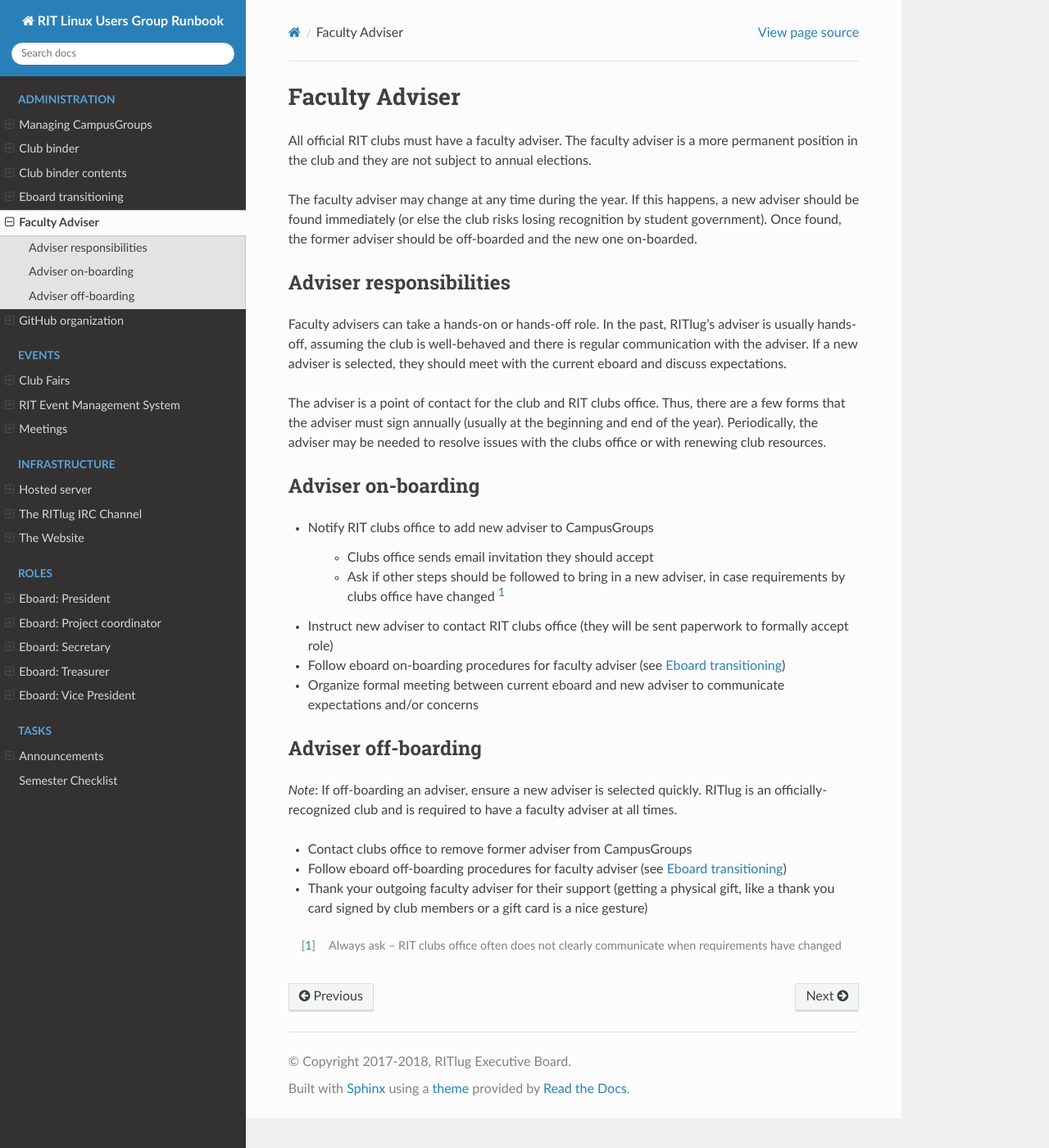
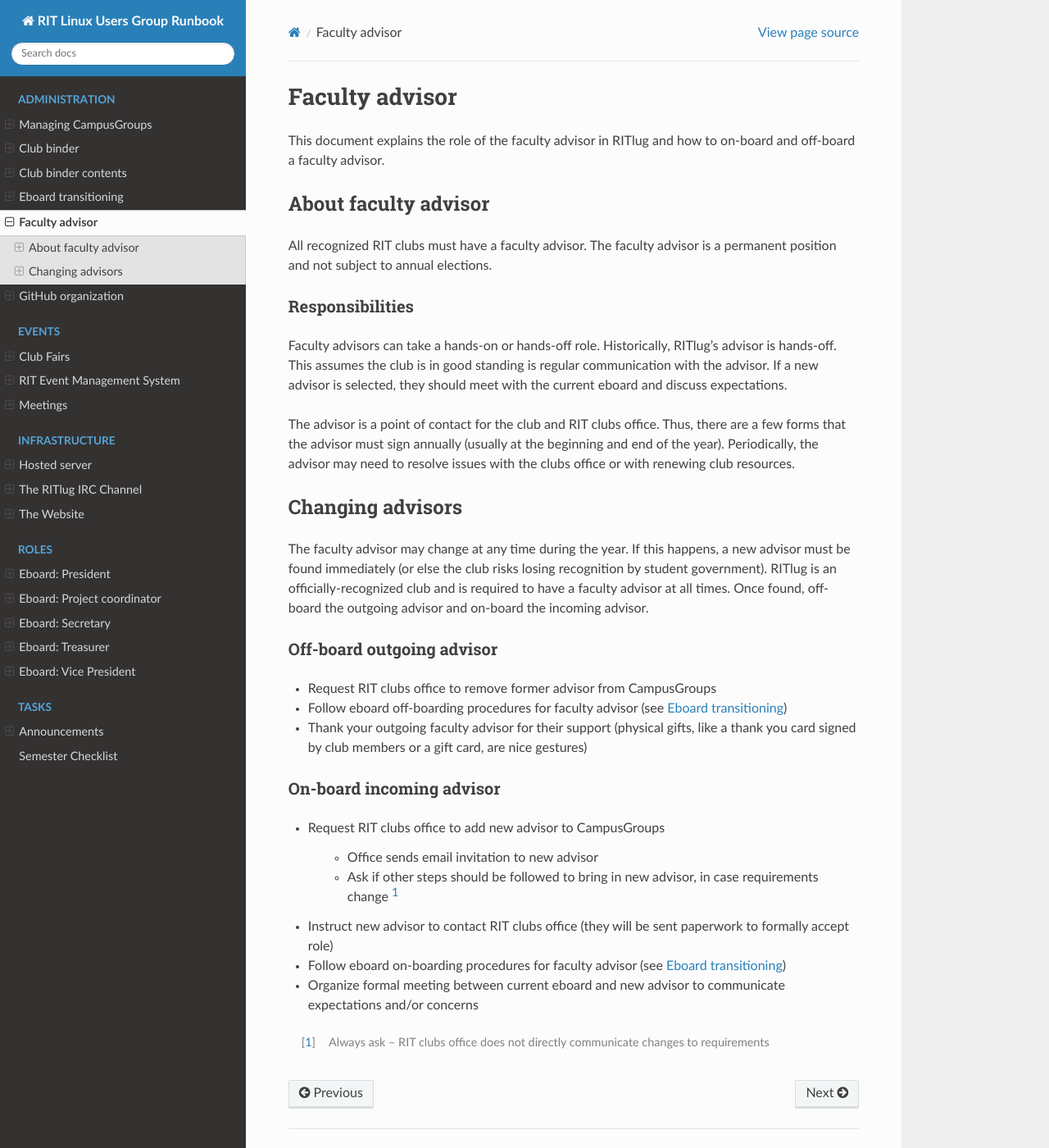
Before and after one commit to RITlug/runbook, a Sphinx documentation site: the page built from docs/administration/faculty-adviser.rst, in a window 1280 px wide and 1400 px high. Shown: the whole window at 82% size. Built offline with Sphinx 7.4.7 and the Read the Docs theme 2.0.0, drawn with Linux system fonts in a browser that asks for light colours; formulas are drawn with MathJax 3.

Commit message:
Faculty advisor: Follow style guide, reorganize / restructure content

```diff
--- a/docs/administration/faculty-adviser.rst
+++ b/docs/administration/faculty-adviser.rst
@@ -1,53 +1,62 @@
-Faculty Adviser
-===============
+###############
+Faculty advisor
+###############
 
-All official RIT clubs must have a faculty adviser.
-The faculty adviser is a more permanent position in the club and they are not subject to annual elections.
-
-The faculty adviser may change at any time during the year.
-If this happens, a new adviser should be found immediately (or else the club risks losing recognition by student government).
-Once found, the former adviser should be off-boarded and the new one on-boarded.
+This document explains the role of the faculty advisor in RITlug and how to on-board and off-board a faculty advisor.
 
 
-Adviser responsibilities
-------------------------
+*********************
+About faculty advisor
+*********************
 
-Faculty advisers can take a hands-on or hands-off role.
-In the past, RITlug's adviser is usually hands-off, assuming the club is well-behaved and there is regular communication with the adviser.
-If a new adviser is selected, they should meet with the current eboard and discuss expectations.
+All recognized RIT clubs must have a faculty advisor.
+The faculty advisor is a permanent position and not subject to annual elections.
 
-The adviser is a point of contact for the club and RIT clubs office.
-Thus, there are a few forms that the adviser must sign annually (usually at the beginning and end of the year).
-Periodically, the adviser may be needed to resolve issues with the clubs office or with renewing club resources.
+Responsibilities
+================
+
+Faculty advisors can take a hands-on or hands-off role.
+Historically, RITlug's advisor is hands-off.
+This assumes the club is in good standing is regular communication with the advisor.
+If a new advisor is selected, they should meet with the current eboard and discuss expectations.
+
+The advisor is a point of contact for the club and RIT clubs office.
+Thus, there are a few forms that the advisor must sign annually (usually at the beginning and end of the year).
+Periodically, the advisor may need to resolve issues with the clubs office or with renewing club resources.
 
 
-Adviser on-boarding
--------------------
+*****************
+Changing advisors
+*****************
 
-- Notify RIT clubs office to add new adviser to CampusGroups
+The faculty advisor may change at any time during the year.
+If this happens, a new advisor must be found immediately (or else the club risks losing recognition by student government).
+RITlug is an officially-recognized club and is required to have a faculty advisor at all times.
+Once found, off-board the outgoing advisor and on-board the incoming advisor.
 
-    - Clubs office sends email invitation they should accept
+Off-board outgoing advisor
+==========================
 
-    - Ask if other steps should be followed to bring in a new adviser, in case requirements by clubs office have changed [#]_
+- Request RIT clubs office to remove former advisor from CampusGroups
 
-- Instruct new adviser to contact RIT clubs office (they will be sent paperwork to formally accept role)
+- Follow eboard off-boarding procedures for faculty advisor (see :doc:`eboard-onboarding-offboarding`)
 
-- Follow eboard on-boarding procedures for faculty adviser (see :doc:`eboard-onboarding-offboarding`)
+- Thank your outgoing faculty advisor for their support (physical gifts, like a thank you card signed by club members or a gift card, are nice gestures)
 
-- Organize formal meeting between current eboard and new adviser to communicate expectations and/or concerns
+On-board incoming advisor
+=========================
+
+- Request RIT clubs office to add new advisor to CampusGroups
+
+    - Office sends email invitation to new advisor
+
+    - Ask if other steps should be followed to bring in new advisor, in case requirements change [#]_
+
+- Instruct new advisor to contact RIT clubs office (they will be sent paperwork to formally accept role)
+
+- Follow eboard on-boarding procedures for faculty advisor (see :doc:`eboard-onboarding-offboarding`)
+
+- Organize formal meeting between current eboard and new advisor to communicate expectations and/or concerns
 
 
-Adviser off-boarding
---------------------
-
-*Note*: If off-boarding an adviser, ensure a new adviser is selected quickly.
-RITlug is an officially-recognized club and is required to have a faculty adviser at all times.
-
-- Contact clubs office to remove former adviser from CampusGroups
-
-- Follow eboard off-boarding procedures for faculty adviser (see :doc:`eboard-onboarding-offboarding`)
-
-- Thank your outgoing faculty adviser for their support (getting a physical gift, like a thank you card signed by club members or a gift card is a nice gesture)
-
-
-.. [#] Always ask – RIT clubs office often does not clearly communicate when requirements have changed
+.. [#] Always ask – RIT clubs office does not directly communicate changes to requirements
```
